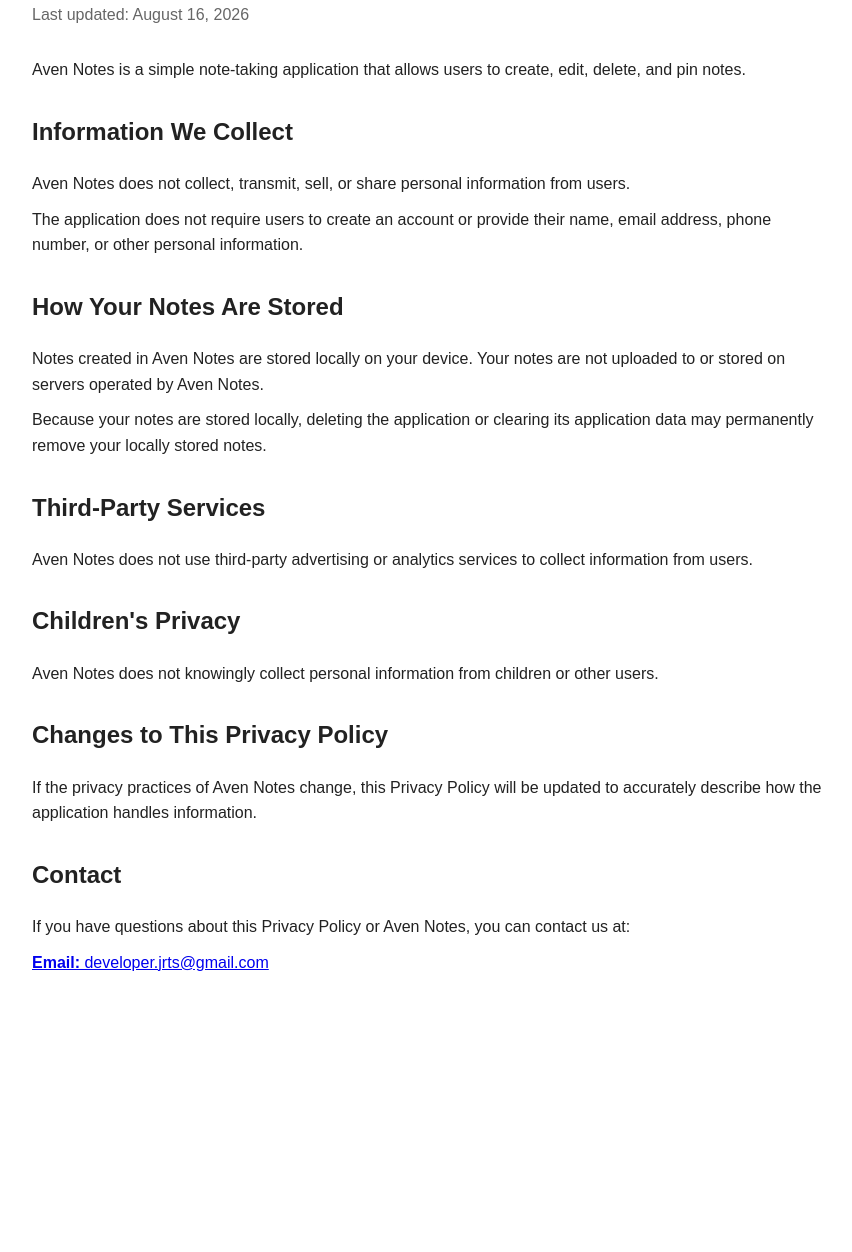
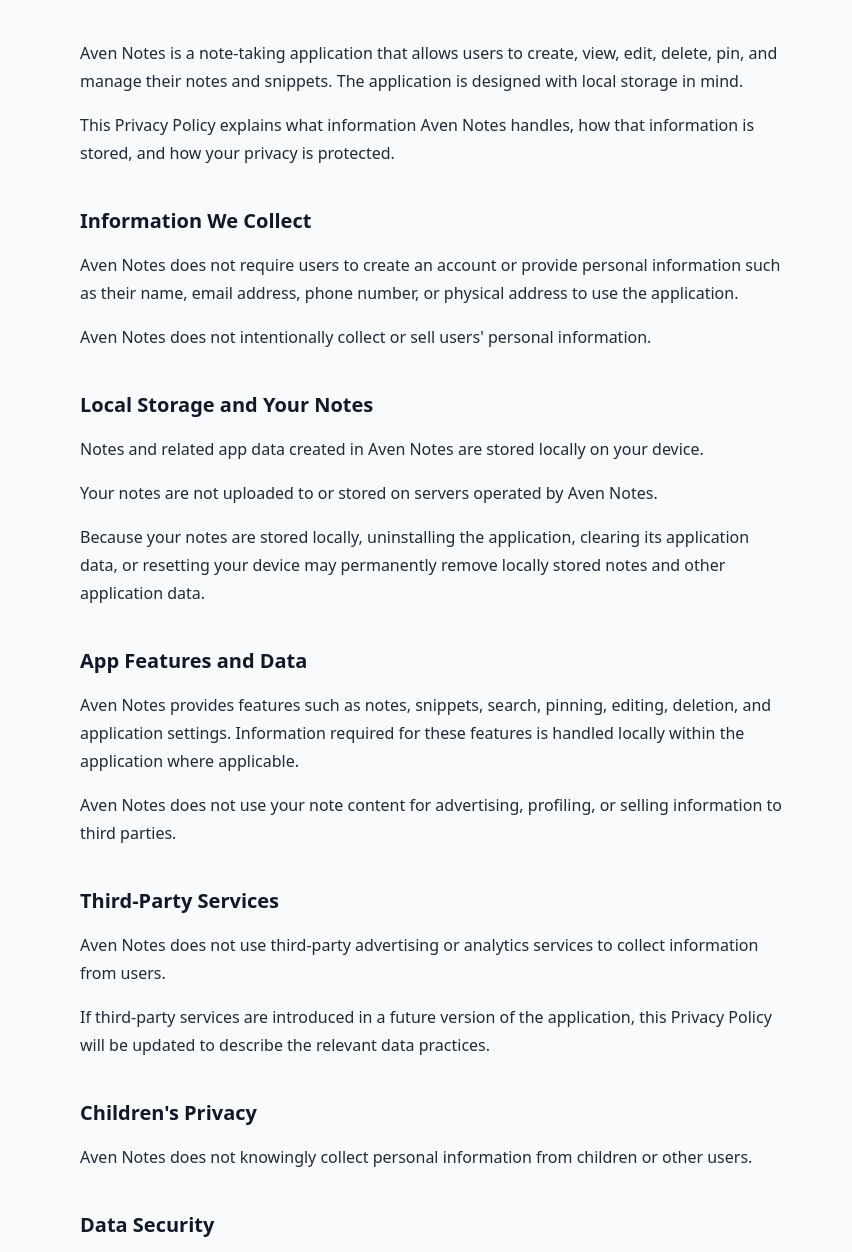
Before and after one commit to developerjrts/aven-privacy-policy, a plain HTML site: page index.html in a window 1280 px wide. Shown: the part 121-1373 px from the top of the page, without its empty margins (208-1060 px from the left). Before the commit the page ends 1136 px from the top, so only its background shows below. Drawn offline with nearby package versions, Linux system fonts and the light colour scheme.

Commit message:
Refactor Privacy Policy page with Tailwind CSS
Updated the Privacy Policy page with Tailwind CSS for styling and improved content structure.

```diff
--- a/index.html
+++ b/index.html
@@ -6,106 +6,181 @@
 
   <title>Aven Notes - Privacy Policy</title>
 
-  <style>
-    body {
-      font-family: Arial, sans-serif;
-      line-height: 1.6;
-      max-width: 800px;
-      margin: 0 auto;
-      padding: 40px 20px;
-      color: #222;
-      background: #fff;
-    }
-
-    h1 {
-      margin-bottom: 8px;
-    }
-
-    h2 {
-      margin-top: 30px;
-    }
-
-    p {
-      margin: 10px 0;
-    }
-
-    .updated {
-      color: #666;
-      margin-bottom: 30px;
-    }
-  </style>
+  <script src="https://cdn.tailwindcss.com"></script>
 </head>
 
-<body>
-  <h1>Aven Notes Privacy Policy</h1>
+<body class="bg-gray-50 text-gray-800 antialiased">
 
-  <p class="updated">Last updated: August 16, 2026</p>
+  <main class="mx-auto max-w-3xl px-5 py-12 sm:px-8">
 
-  <p>
-    Aven Notes is a simple note-taking application that allows users
-    to create, edit, delete, and pin notes.
+    <header class="mb-10">
+      <h1 class="text-3xl font-bold tracking-tight text-gray-900 sm:text-4xl">
+        Aven Notes Privacy Policy
+      </h1>
+
+      <p class="mt-3 text-sm text-gray-500">
+        Last updated: September 26, 2026
+      </p>
+    </header>
+
+    <section class="space-y-4">
+      <p class="leading-7">
+        Aven Notes is a note-taking application that allows users to
+        create, view, edit, delete, pin, and manage their notes and
+        snippets. The application is designed with local storage in mind.
       </p>
 
-  <h2>Information We Collect</h2>
+      <p class="leading-7">
+        This Privacy Policy explains what information Aven Notes handles,
+        how that information is stored, and how your privacy is protected.
+      </p>
+    </section>
 
-  <p>
-    Aven Notes does not collect, transmit, sell, or share personal
-    information from users.
+    <section class="mt-10">
+      <h2 class="text-xl font-semibold text-gray-900">
+        Information We Collect
+      </h2>
+
+      <div class="mt-4 space-y-4">
+        <p class="leading-7">
+          Aven Notes does not require users to create an account or provide
+          personal information such as their name, email address, phone
+          number, or physical address to use the application.
         </p>
 
-  <p>
-    The application does not require users to create an account or
-    provide their name, email address, phone number, or other personal
-    information.
+        <p class="leading-7">
+          Aven Notes does not intentionally collect or sell users'
+          personal information.
+        </p>
+      </div>
+    </section>
+
+    <section class="mt-10">
+      <h2 class="text-xl font-semibold text-gray-900">
+        Local Storage and Your Notes
+      </h2>
+
+      <div class="mt-4 space-y-4">
+        <p class="leading-7">
+          Notes and related app data created in Aven Notes are stored
+          locally on your device.
         </p>
 
-  <h2>How Your Notes Are Stored</h2>
-
-  <p>
-    Notes created in Aven Notes are stored locally on your device.
-    Your notes are not uploaded to or stored on servers operated by
-    Aven Notes.
+        <p class="leading-7">
+          Your notes are not uploaded to or stored on servers operated
+          by Aven Notes.
         </p>
 
-  <p>
-    Because your notes are stored locally, deleting the application
-    or clearing its application data may permanently remove your
-    locally stored notes.
+        <p class="leading-7">
+          Because your notes are stored locally, uninstalling the
+          application, clearing its application data, or resetting your
+          device may permanently remove locally stored notes and other
+          application data.
+        </p>
+      </div>
+    </section>
+
+    <section class="mt-10">
+      <h2 class="text-xl font-semibold text-gray-900">
+        App Features and Data
+      </h2>
+
+      <div class="mt-4 space-y-4">
+        <p class="leading-7">
+          Aven Notes provides features such as notes, snippets, search,
+          pinning, editing, deletion, and application settings.
+          Information required for these features is handled locally
+          within the application where applicable.
         </p>
 
-  <h2>Third-Party Services</h2>
+        <p class="leading-7">
+          Aven Notes does not use your note content for advertising,
+          profiling, or selling information to third parties.
+        </p>
+      </div>
+    </section>
 
-  <p>
+    <section class="mt-10">
+      <h2 class="text-xl font-semibold text-gray-900">
+        Third-Party Services
+      </h2>
+
+      <div class="mt-4 space-y-4">
+        <p class="leading-7">
           Aven Notes does not use third-party advertising or analytics
           services to collect information from users.
         </p>
 
-  <h2>Children's Privacy</h2>
+        <p class="leading-7">
+          If third-party services are introduced in a future version
+          of the application, this Privacy Policy will be updated to
+          describe the relevant data practices.
+        </p>
+      </div>
+    </section>
 
-  <p>
+    <section class="mt-10">
+      <h2 class="text-xl font-semibold text-gray-900">
+        Children's Privacy
+      </h2>
+
+      <p class="mt-4 leading-7">
         Aven Notes does not knowingly collect personal information from
         children or other users.
       </p>
+    </section>
 
-  <h2>Changes to This Privacy Policy</h2>
+    <section class="mt-10">
+      <h2 class="text-xl font-semibold text-gray-900">
+        Data Security
+      </h2>
 
-  <p>
-    If the privacy practices of Aven Notes change, this Privacy Policy
-    will be updated to accurately describe how the application handles
-    information.
+      <p class="mt-4 leading-7">
+        Since notes are stored locally on the user's device, the security
+        of the device, operating system, and device access controls also
+        affects the protection of locally stored information. Users should
+        keep their devices secured with appropriate device-level security.
       </p>
+    </section>
 
-  <h2>Contact</h2>
+    <section class="mt-10">
+      <h2 class="text-xl font-semibold text-gray-900">
+        Changes to This Privacy Policy
+      </h2>
 
-  <p>
+      <p class="mt-4 leading-7">
+        If the privacy practices or data handling of Aven Notes change,
+        this Privacy Policy will be updated to accurately describe those
+        changes. The updated policy will include a revised "Last updated"
+        date.
+      </p>
+    </section>
+
+    <section class="mt-10">
+      <h2 class="text-xl font-semibold text-gray-900">
+        Contact
+      </h2>
+
+      <p class="mt-4 leading-7">
         If you have questions about this Privacy Policy or Aven Notes,
         you can contact us at:
       </p>
 
       <a
         href="mailto:developer.jrts@gmail.com"
+        class="mt-3 inline-block font-medium text-blue-600 transition hover:text-blue-800 hover:underline"
       >
-    <strong>Email:</strong> developer.jrts@gmail.com
+        developer.jrts@gmail.com
       </a>
+    </section>
+
+    <footer class="mt-12 border-t border-gray-200 pt-6 text-sm text-gray-500">
+      <p>
+        © 2026 Aven Notes. All rights reserved.
+      </p>
+    </footer>
+
+  </main>
+
 </body>
 </html>
```
Lines whose indentation alone changed are shown as unchanged.
